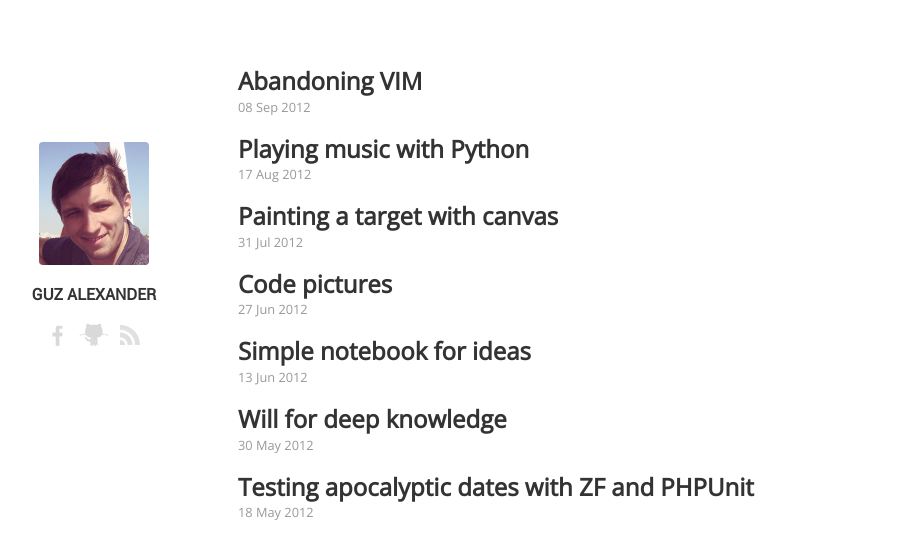
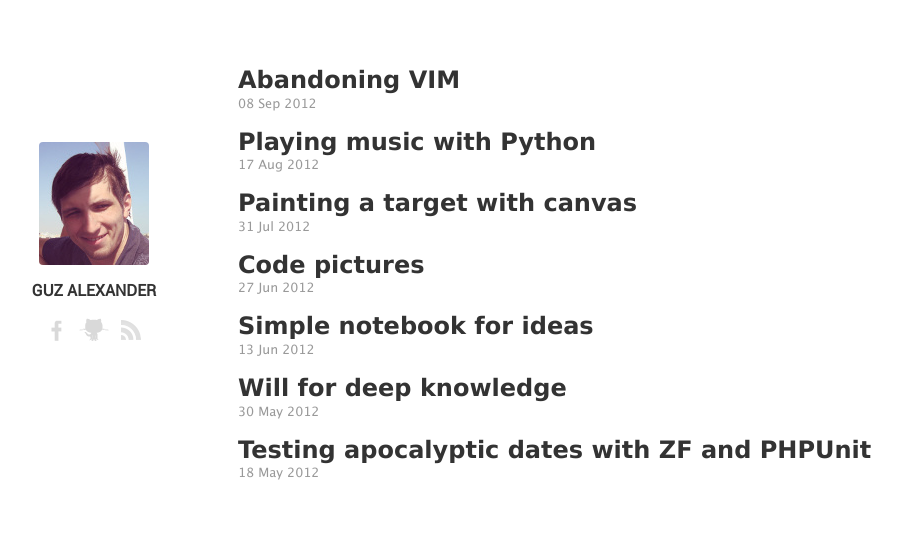
Before and after one commit to kalimatas/kalimatas.github.com, a Jekyll site: the page built from index.html, in a window 1280 px wide. Shown: the top 559 px of the page, without its empty margins (34-936 px from the left). Built offline with Jekyll 4.4.1, drawn with Linux system fonts in a browser that asks for light colours.

Commit message:
headers style

```diff
--- a/static/css/style.css
+++ b/static/css/style.css
@@ -15,7 +15,7 @@
 }
 body {
     background-color: white;
-    font-family: 'Open Sans', sans-serif;
+    font-family: 'Lucida Grande', sans-serif;
     margin: 0;
     padding: 0;
     color: #333333;
@@ -150,9 +150,9 @@ a.github {
     text-decoration: underline
 }
 .article-body h3 {
-    font-size: 24px;
-    font-weight: 300;
-    line-height: 29px;
+    font-size: 16px;
+    font-weight: 700;
+    line-height: 19px;
 }
 .highlight {
     font-size: 12px;
```
